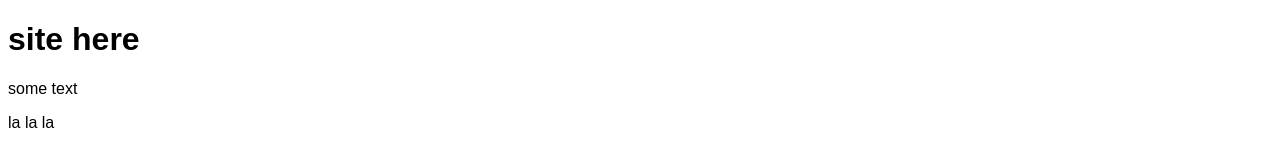
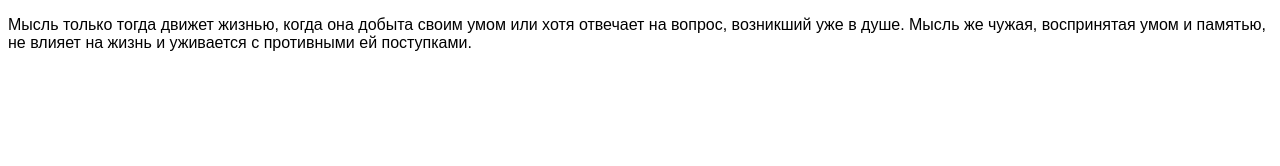
Before and after one commit to iapopov96/site, a plain HTML site: page index.html in a window 1280 px wide. Drawn offline with Linux system fonts and the light colour scheme; files that its build step writes are made by us from their sources.

Commit message:
third commit

```diff
--- a/index.html
+++ b/index.html
@@ -6,8 +6,9 @@
 	<link rel="stylesheet" href="css/style.css">
 </head>
 <body>
-	<h1>site here</h1>
-	<p>some text</p>
-	<p>la la la</p>
+	<p>Мысль только тогда движет жизнью,
+	когда она добыта своим умом или хотя отвечает на вопрос,
+	возникший уже в душе. Мысль же чужая, воспринятая умом и памятью,
+	не влияет на жизнь и уживается с противными ей поступками.</p>
 </body>
 </html>
```
